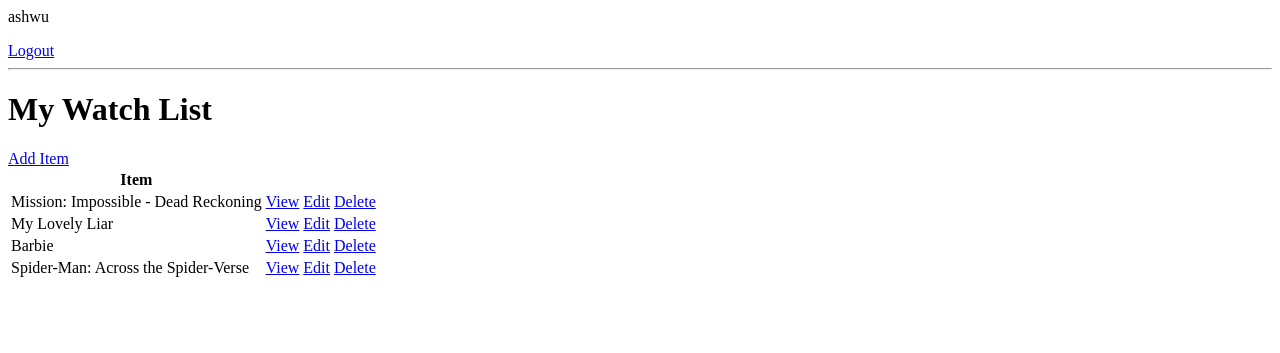
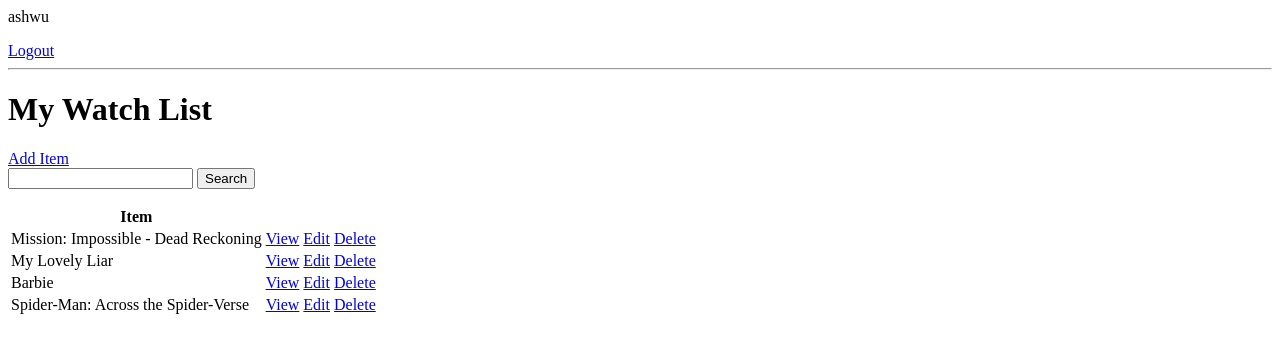
Before and after one commit to ashwu11/watchlist, a Django app: page / in a window 1280 px wide. Shown: the top 353 px of the page. Run offline with Django 4.2, Linux system fonts and the light colour scheme; a user stored in the database is signed in; data comes from the database, SQL or seed files in the repository.

Commit message:
implement search functionality

```diff
--- a/main/templates/main/movie_list.html
+++ b/main/templates/main/movie_list.html
@@ -8,6 +8,11 @@
 <hr>
 <h1>My Watch List</h1>
 <a href="{% url 'create' %}"> Add Item</a>
+
+<form method="get">
+    <input type="text" name="search-text" value="{{search_input}}">
+    <input type="submit" value="Search">
+</form>
 
 <table>
     <tr>
--- a/main/views.py
+++ b/main/views.py
@@ -46,6 +46,13 @@ class MovieList(LoginRequiredMixin, ListView):
         context = super().get_context_data(**kwargs)
         context['movies'] = context['movies'].filter(user = self.request.user)
         context['count'] = context['movies'].filter(status = False).count()
+
+        search_input = self.request.GET.get('search-text') or ''
+        if search_input:
+            context['movies'] = context['movies'].filter(title__icontains = search_input) # or title__startswith
+
+        context['search_input'] = search_input
+
         return context
 
 class MovieDetail(LoginRequiredMixin, DetailView):
```
